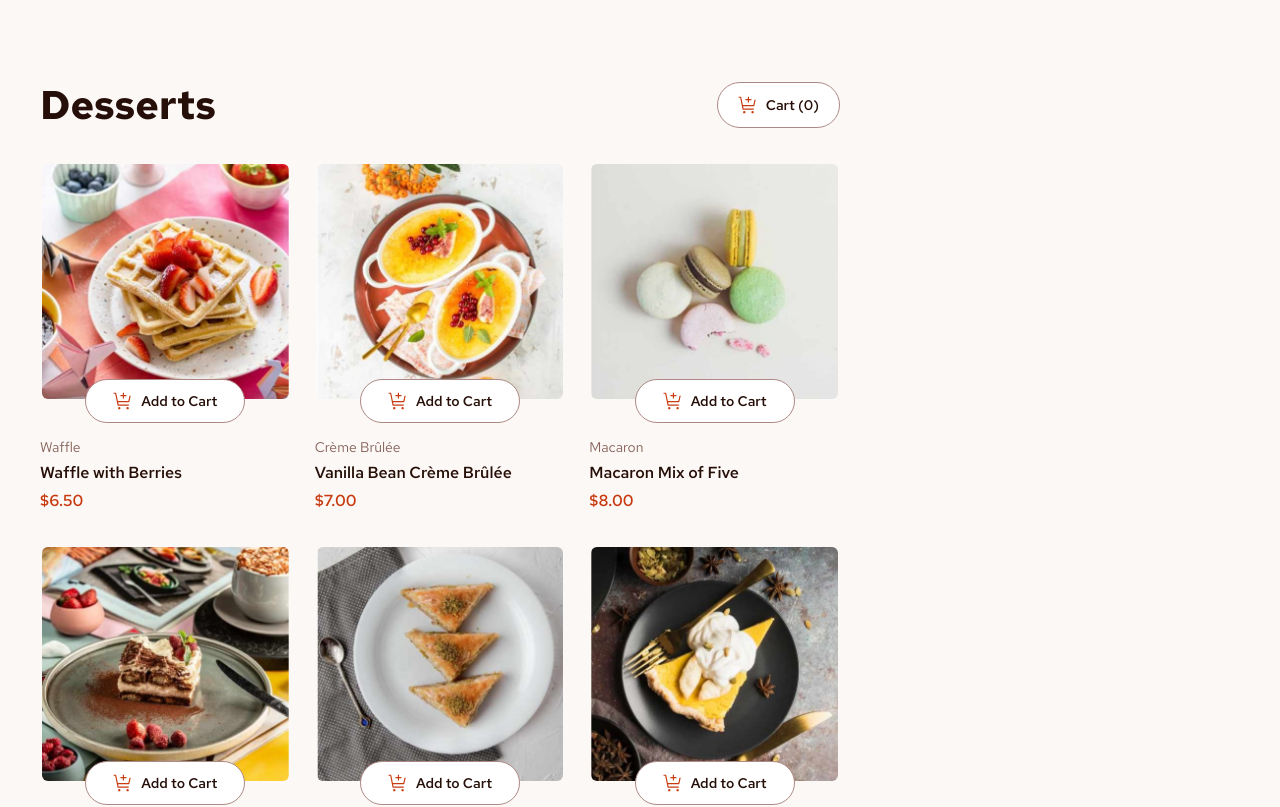
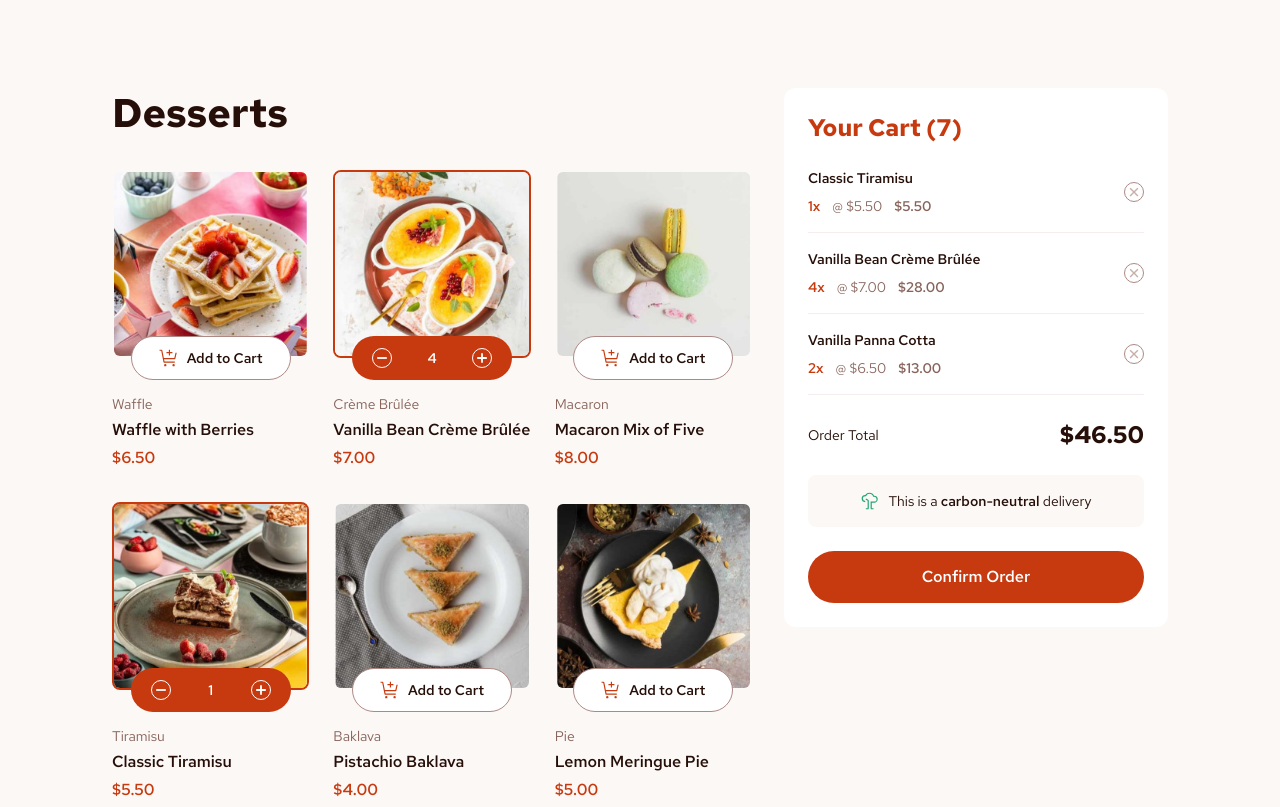
Before and after one commit to JamesLM1/desserts-frontend, a React (Vite) app: page / in a window 1280 px wide. Shown: the top 807 px of the page. Built offline with nearby package versions, Linux system fonts and the light colour scheme.

Commit message:
style: ajuste del carrito y confirmacion al modelo y mejorar hover

```diff
--- a/src/App.tsx
+++ b/src/App.tsx
@@ -1,51 +1,54 @@
 import { useState } from 'react'
 import Header from './components/Header'
-import CartDrawer from './components/CartDrawer'
 import ProductCard from './components/ProductCard'
+import CartSummary from './components/CartSummary'
 import ConfirmOrderModal from './components/ConfirmOrderModal'
 import { products } from './data/products'
+import { cartPreviewItems } from './data/cartPreview'
+
+// true: muestra el ejemplo con productos.
+// false: muestra el carrito vacío.
+const SHOW_CART_PREVIEW = true
+
+const cartItems = SHOW_CART_PREVIEW ? cartPreviewItems : []
 
 function App() {
-  const [isCartOpen, setIsCartOpen] = useState(false)
   const [isConfirmationOpen, setIsConfirmationOpen] = useState(false)
 
   return (
     <>
-      <main className="mx-auto min-h-screen max-w-7xl px-6 py-8 sm:px-10 lg:py-20">
+      <main className="mx-auto min-h-screen max-w-[1440px] px-6 py-6 sm:px-10 sm:py-10 xl:px-28 xl:py-22">
+        <div className="grid items-start gap-8 lg:grid-cols-[minmax(0,1fr)_320px] xl:grid-cols-[minmax(0,1fr)_384px]">
           <section
             aria-labelledby="desserts-title"
-          className="max-w-200"
+            className="min-w-0"
           >
-          <Header
-            isCartOpen={isCartOpen}
-            onOpenCart={() => setIsCartOpen(true)}
-          />
+            <Header />
 
             <div className="grid grid-cols-1 gap-x-6 gap-y-8 sm:grid-cols-2 lg:grid-cols-3">
-            {products.map((product) => (
+              {products.map((product) => {
+                const quantity =
+                  cartItems.find(
+                    (item) => item.product.id === product.id,
+                  )?.quantity ?? 0
+
+                return (
                   <ProductCard
                     key={product.id}
                     product={product}
+                    quantity={quantity}
                   />
-            ))}
+                )
+              })}
             </div>
+          </section>
 
-          <button
-            type="button"
-            onClick={() => setIsConfirmationOpen(true)}
-            aria-haspopup="dialog"
-            aria-expanded={isConfirmationOpen}
-            className="mt-10 min-h-12 cursor-pointer rounded-full border border-[#c73a0f] bg-white px-6 py-3 text-sm font-semibold text-[#c73a0f] transition-colors hover:bg-[#c73a0f] hover:text-white focus-visible:outline-2 focus-visible:outline-offset-4 focus-visible:outline-[#c73a0f]"
-          >
-            Preview order confirmation
-          </button>
-        </section>
+          <CartSummary
+            items={cartItems}
+            onConfirm={() => setIsConfirmationOpen(true)}
+          />
+        </div>
       </main>
-
-      <CartDrawer
-        isOpen={isCartOpen}
-        onClose={() => setIsCartOpen(false)}
-      />
 
       <ConfirmOrderModal
         isOpen={isConfirmationOpen}
--- /dev/null
+++ b/src/components/CartSummary.tsx
@@ -0,0 +1,126 @@
+import type { Product } from '../data/products'
+
+interface CartSummaryProps {
+    items: {
+        product: Product
+        quantity: number
+    }[]
+    onConfirm: () => void
+}
+
+function CartSummary({ items, onConfirm }: CartSummaryProps) {
+    const count = items.reduce(
+        (total, item) => total + item.quantity,
+        0,
+    )
+
+    const total = items.reduce(
+        (sum, item) => sum + item.product.price * item.quantity,
+        0,
+    )
+
+    return (
+        <aside
+            aria-labelledby="cart-title"
+            className="rounded-xl bg-white p-6"
+        >
+            <h2
+                id="cart-title"
+                className="text-2xl font-bold text-[#c73a0f]"
+            >
+                Your Cart ({count})
+            </h2>
+
+            {items.length === 0 ? (
+                <div className="pb-4 pt-6 text-center">
+                    <img
+                        src="/assets/images/illustration-empty-cart.svg"
+                        alt=""
+                        className="mx-auto h-32 w-32"
+                    />
+
+                    <p className="mt-4 text-sm font-semibold text-[#87635a]">
+                        Your added items will appear here
+                    </p>
+                </div>
+            ) : (
+                <>
+                    <ul className="mt-2 divide-y divide-[#f4edeb]">
+                        {items.map(({ product, quantity }) => (
+                            <li
+                                key={product.id}
+                                className="flex items-center gap-4 py-4"
+                            >
+                                <div className="min-w-0 flex-1">
+                                    <h3 className="truncate text-sm font-semibold">
+                                        {product.name}
+                                    </h3>
+
+                                    <div className="mt-2 flex flex-wrap gap-x-3 gap-y-1 text-sm">
+                                        <span className="font-semibold text-[#c73a0f]">
+                                            {quantity}x
+                                        </span>
+
+                                        <span className="text-[#87635a]">
+                                            @ ${product.price.toFixed(2)}
+                                        </span>
+
+                                        <span className="font-semibold text-[#87635a]">
+                                            ${(product.price * quantity).toFixed(2)}
+                                        </span>
+                                    </div>
+                                </div>
+
+                                <button
+                                    type="button"
+                                    disabled
+                                    aria-label={`Remove ${product.name} from cart`}
+                                    className="flex h-5 w-5 shrink-0 items-center justify-center rounded-full border border-[#ad8985]"
+                                >
+                                    <img
+                                        src="/assets/images/icon-remove-item.svg"
+                                        alt=""
+                                        className="h-2.5 w-2.5"
+                                    />
+                                </button>
+                            </li>
+                        ))}
+                    </ul>
+
+                    <div className="flex items-center justify-between border-t border-[#f4edeb] py-6">
+                        <p className="text-sm">Order Total</p>
+
+                        <p className="text-2xl font-bold">
+                            ${total.toFixed(2)}
+                        </p>
+                    </div>
+
+                    <div className="flex items-center justify-center gap-2 rounded-lg bg-[#fcf8f6] px-3 py-4">
+                        <img
+                            src="/assets/images/icon-carbon-neutral.svg"
+                            alt=""
+                            className="h-5 w-5 shrink-0"
+                        />
+
+                        <p className="text-sm">
+                            This is a{' '}
+                            <span className="font-semibold">carbon-neutral</span>
+                            {' '}delivery
+                        </p>
+                    </div>
+
+                    <button
+                        type="button"
+                        onClick={onConfirm}
+                        aria-haspopup="dialog"
+                        className="mt-6 min-h-13 w-full cursor-pointer rounded-full bg-[#c73a0f] px-6 py-3 font-semibold text-white transition-colors hover:bg-[#952c0c] focus-visible:outline-2 focus-visible:outline-offset-4 focus-visible:outline-[#c73a0f]"
+                    >
+                        Confirm Order
+                    </button>
+                </>
+            )}
+        </aside>
+    )
+}
+
+export default CartSummary
--- a/src/components/ConfirmOrderModal.tsx
+++ b/src/components/ConfirmOrderModal.tsx
@@ -1,31 +1,12 @@
+import { cartPreviewItems } from '../data/cartPreview'
+
 interface ConfirmOrderModalProps {
     isOpen: boolean
     onClose: () => void
 }
 
-const sampleItems = [
-    {
-        name: 'Waffle with Berries',
-        quantity: 1,
-        price: 6.5,
-        image: '/assets/images/image-waffle-thumbnail.jpg',
-    },
-    {
-        name: 'Classic Tiramisu',
-        quantity: 1,
-        price: 5.5,
-        image: '/assets/images/image-tiramisu-thumbnail.jpg',
-    },
-    {
-        name: 'Vanilla Panna Cotta',
-        quantity: 2,
-        price: 6.5,
-        image: '/assets/images/image-panna-cotta-thumbnail.jpg',
-    },
-]
-
-const sampleTotal = sampleItems.reduce(
-    (total, item) => total + item.price * item.quantity,
+const orderTotal = cartPreviewItems.reduce(
+    (total, item) => total + item.product.price * item.quantity,
     0,
 )
 
@@ -47,7 +28,7 @@ function ConfirmOrderModal({
             onCancel={onClose}
             aria-labelledby="confirmation-title"
             aria-describedby="confirmation-description"
-            className="fixed inset-0 m-auto max-h-[90dvh] w-[calc(100%-2rem)] max-w-148 overflow-y-auto rounded-xl border-0 bg-white p-6 text-[#260f08] shadow-xl backdrop:bg-black/40 sm:p-10"
+            className="fixed inset-x-0 bottom-0 top-auto m-0 max-h-dvh w-full max-w-none overflow-y-auto rounded-t-xl border-0 bg-white px-6 py-10 text-[#260f08] shadow-xl backdrop:bg-black/50 sm:inset-0 sm:m-auto sm:max-h-[90dvh] sm:max-w-148 sm:rounded-xl sm:p-10"
         >
             <img
                 src="/assets/images/icon-order-confirmed.svg"
@@ -57,49 +38,52 @@ function ConfirmOrderModal({
 
             <h2
                 id="confirmation-title"
-                className="text-4xl font-bold leading-tight"
+                className="text-[40px] font-bold leading-tight"
             >
                 Order Confirmed
             </h2>
 
             <p
                 id="confirmation-description"
-                className="mt-2 text-[#87635a]"
+                className="mt-2 text-base text-[#87635a]"
             >
                 We hope you enjoy your food!
             </p>
 
             <div className="my-8 rounded-lg bg-[#fcf8f6] px-6">
                 <ul className="divide-y divide-[#f4edeb]">
-                    {sampleItems.map((item) => (
+                    {cartPreviewItems.map(({ product, quantity }) => (
                         <li
-                            key={item.name}
-                            className="flex items-center gap-3 py-4"
+                            key={product.id}
+                            className="flex items-center gap-4 py-4"
                         >
                             <img
-                                src={item.image}
+                                src={product.image.replace(
+                                    '-desktop.jpg',
+                                    '-thumbnail.jpg',
+                                )}
                                 alt=""
                                 className="h-12 w-12 shrink-0 rounded object-cover"
                             />
 
                             <div className="min-w-0 flex-1">
                                 <p className="truncate text-sm font-semibold">
-                                    {item.name}
+                                    {product.name}
                                 </p>
 
                                 <div className="mt-2 flex gap-4 text-sm">
                                     <span className="font-semibold text-[#c73a0f]">
-                                        {item.quantity}x
+                                        {quantity}x
                                     </span>
 
                                     <span className="text-[#87635a]">
-                                        @ ${item.price.toFixed(2)}
+                                        @ ${product.price.toFixed(2)}
                                     </span>
                                 </div>
                             </div>
 
                             <p className="shrink-0 text-sm font-semibold">
-                                ${(item.price * item.quantity).toFixed(2)}
+                                ${(product.price * quantity).toFixed(2)}
                             </p>
                         </li>
                     ))}
@@ -109,7 +93,7 @@ function ConfirmOrderModal({
                     <p className="text-sm">Order Total</p>
 
                     <p className="text-2xl font-bold">
-                        ${sampleTotal.toFixed(2)}
+                        ${orderTotal.toFixed(2)}
                     </p>
                 </div>
             </div>
@@ -117,7 +101,7 @@ function ConfirmOrderModal({
             <button
                 type="button"
                 onClick={onClose}
-                className="min-h-12 w-full cursor-pointer rounded-full bg-[#c73a0f] px-6 py-3 font-semibold text-white transition-colors hover:bg-[#952c0c] focus-visible:outline-2 focus-visible:outline-offset-4 focus-visible:outline-[#c73a0f]"
+                className="min-h-13 w-full cursor-pointer rounded-full bg-[#c73a0f] px-6 py-3 font-semibold text-white transition-colors hover:bg-[#952c0c] focus-visible:outline-2 focus-visible:outline-offset-4 focus-visible:outline-[#c73a0f]"
             >
                 Start New Order
             </button>
--- a/src/components/Header.tsx
+++ b/src/components/Header.tsx
@@ -1,33 +1,12 @@
-interface HeaderProps {
-    onOpenCart: () => void
-    isCartOpen: boolean
-}
-
-function Header({ onOpenCart, isCartOpen }: HeaderProps) {
+function Header() {
     return (
-        <header className="mb-8 flex flex-wrap items-center justify-between gap-4">
+        <header className="mb-8">
             <h1
                 id="desserts-title"
                 className="text-[40px] font-bold leading-tight"
             >
                 Desserts
             </h1>
-
-            <button
-                type="button"
-                onClick={onOpenCart}
-                aria-haspopup="dialog"
-                aria-expanded={isCartOpen}
-                className="flex min-h-11 cursor-pointer items-center justify-center gap-2 rounded-full border border-[#ad8985] bg-white px-5 py-3 text-sm font-semibold transition-colors hover:border-[#c73a0f] hover:text-[#c73a0f] focus-visible:outline-2 focus-visible:outline-offset-4 focus-visible:outline-[#c73a0f]"
-            >
-                <img
-                    src="/assets/images/icon-add-to-cart.svg"
-                    alt=""
-                    className="h-5 w-5"
-                />
-
-                Cart (0)
-            </button>
         </header>
     )
 }
--- a/src/components/QuantityStepper.tsx
+++ b/src/components/QuantityStepper.tsx
@@ -20,16 +20,24 @@ function QuantityStepper({
             <button
                 type="button"
                 onClick={onDecrease}
-                disabled={!onDecrease}
+                aria-disabled={!onDecrease}
                 aria-label={`Decrease quantity of ${productName}`}
-                className="flex h-11 w-11 items-center justify-center rounded-full transition-colors enabled:cursor-pointer enabled:hover:bg-white/20 focus-visible:outline-2 focus-visible:outline-offset-2 focus-visible:outline-white"
+                className="group flex h-11 w-11 cursor-pointer items-center justify-center rounded-full focus-visible:outline-2 focus-visible:outline-offset-2 focus-visible:outline-white"
             >
-                <span className="flex h-5 w-5 items-center justify-center rounded-full border border-white">
-                    <img
-                        src="/assets/images/icon-decrement-quantity.svg"
-                        alt=""
+                <span className="flex h-5 w-5 items-center justify-center rounded-full border border-white text-white transition-colors duration-150 group-hover:bg-white group-hover:text-[#c73a0f] group-focus-visible:bg-white group-focus-visible:text-[#c73a0f]">
+                    <svg
+                        xmlns="http://www.w3.org/2000/svg"
+                        viewBox="0 0 10 10"
+                        fill="none"
+                        aria-hidden="true"
                         className="h-3 w-3"
-                    />
+                    >
+                        <path
+                            d="M1 5h8"
+                            stroke="currentColor"
+                            strokeWidth="1.5"
+                        />
+                    </svg>
                 </span>
             </button>
 
@@ -40,16 +48,24 @@ function QuantityStepper({
             <button
                 type="button"
                 onClick={onIncrease}
-                disabled={!onIncrease}
+                aria-disabled={!onIncrease}
                 aria-label={`Increase quantity of ${productName}`}
-                className="flex h-11 w-11 items-center justify-center rounded-full transition-colors enabled:cursor-pointer enabled:hover:bg-white/20 focus-visible:outline-2 focus-visible:outline-offset-2 focus-visible:outline-white"
+                className="group flex h-11 w-11 cursor-pointer items-center justify-center rounded-full focus-visible:outline-2 focus-visible:outline-offset-2 focus-visible:outline-white"
             >
-                <span className="flex h-5 w-5 items-center justify-center rounded-full border border-white">
-                    <img
-                        src="/assets/images/icon-increment-quantity.svg"
-                        alt=""
+                <span className="flex h-5 w-5 items-center justify-center rounded-full border border-white text-white transition-colors duration-150 group-hover:bg-white group-hover:text-[#c73a0f] group-focus-visible:bg-white group-focus-visible:text-[#c73a0f]">
+                    <svg
+                        xmlns="http://www.w3.org/2000/svg"
+                        viewBox="0 0 10 10"
+                        fill="none"
+                        aria-hidden="true"
                         className="h-3 w-3"
-                    />
+                    >
+                        <path
+                            d="M1 5h8M5 1v8"
+                            stroke="currentColor"
+                            strokeWidth="1.5"
+                        />
+                    </svg>
                 </span>
             </button>
         </div>
--- /dev/null
+++ b/src/data/cartPreview.ts
@@ -0,0 +1,17 @@
+import { products } from './products'
+
+const previewSelection = [
+    { productId: 4, quantity: 1 },
+    { productId: 2, quantity: 4 },
+    { productId: 9, quantity: 2 },
+]
+
+export const cartPreviewItems = previewSelection.flatMap(
+    ({ productId, quantity }) => {
+        const product = products.find(
+            (product) => product.id === productId,
+        )
+
+        return product ? [{ product, quantity }] : []
+    },
+)
```
Lines whose indentation alone changed are shown as unchanged.
